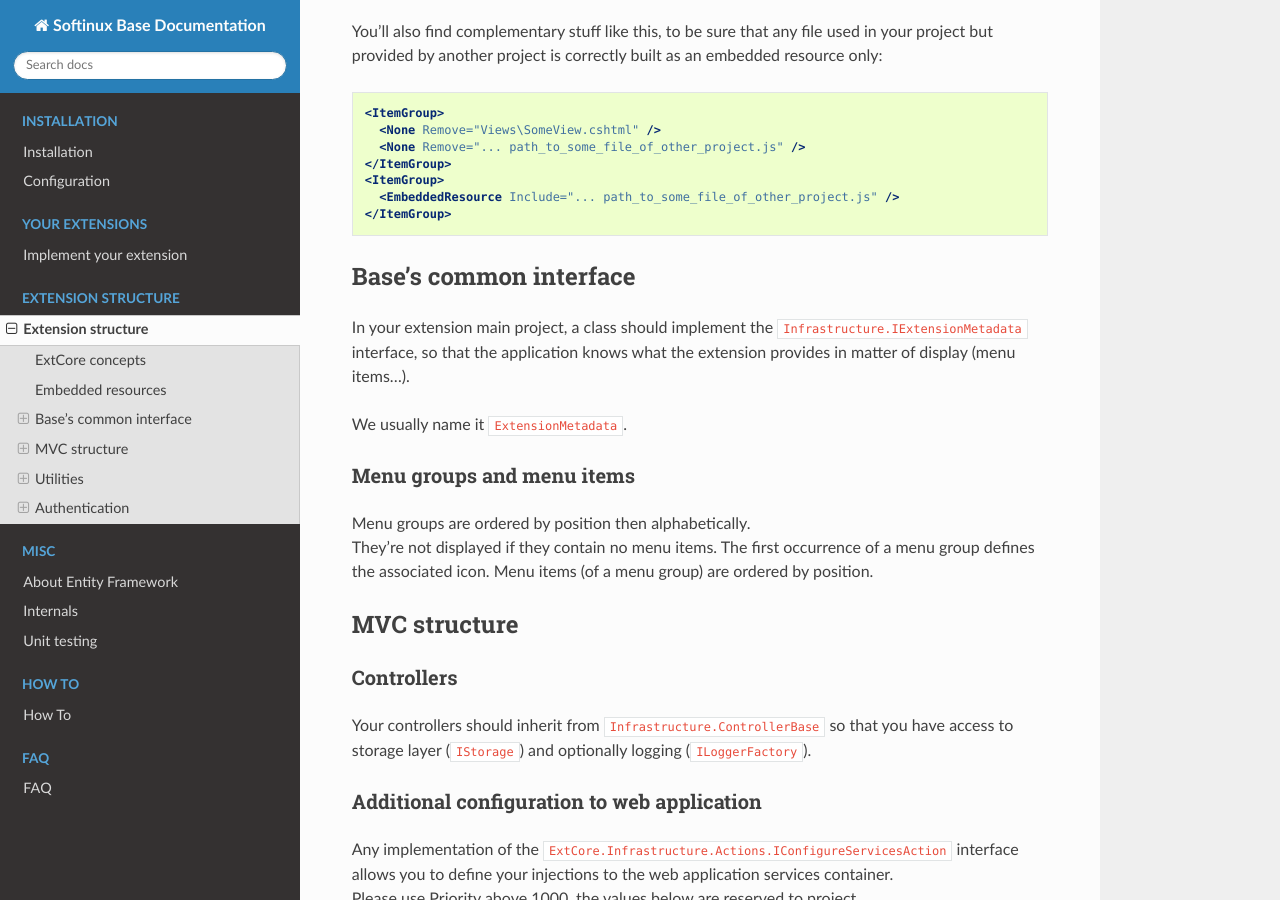
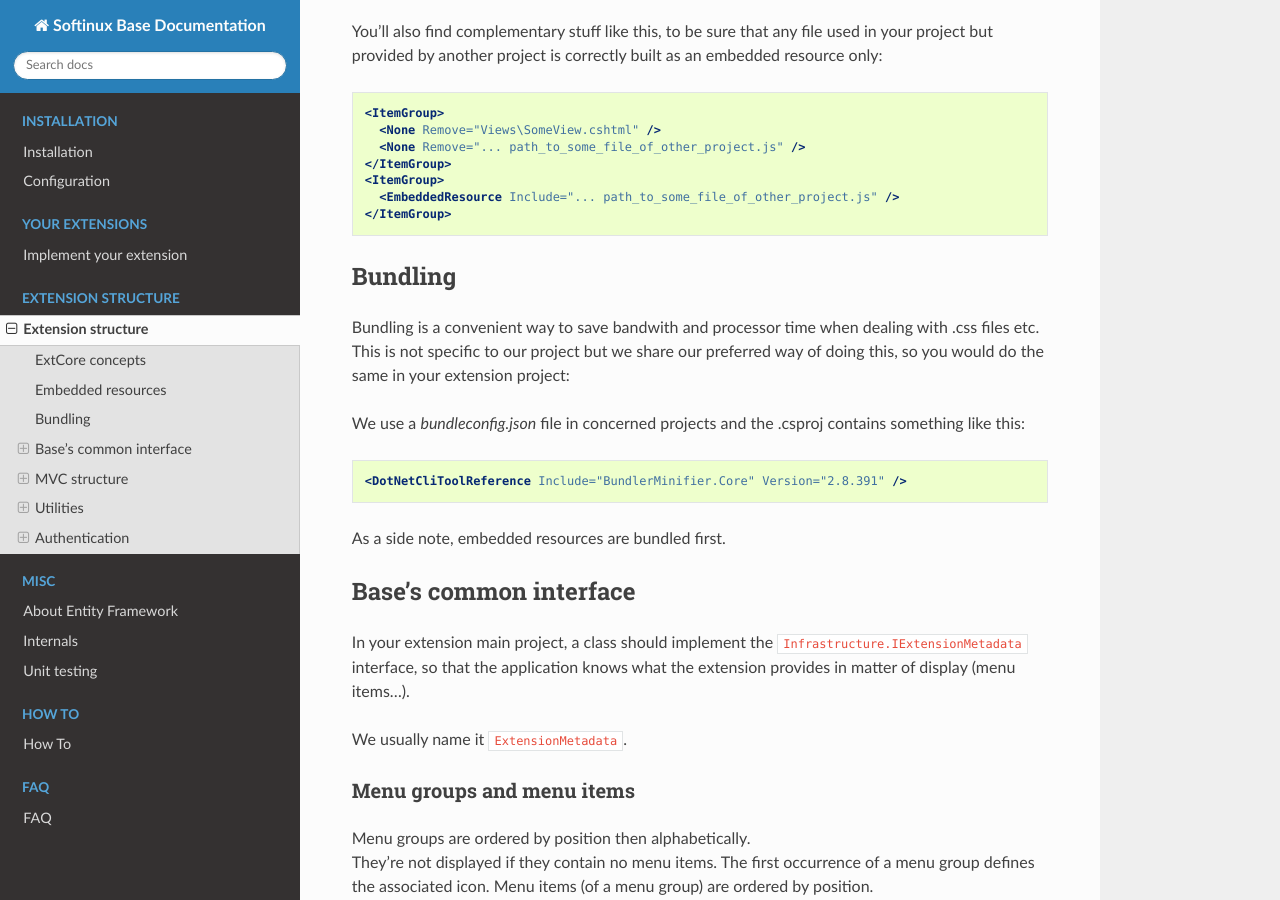
Before and after one commit to SOFTINUX/Base_Doc, a Sphinx documentation site: the page built from source/extension_structure.rst, in a window 1280 px wide and 900 px high, scrolled down 568 px. Built offline with Sphinx 7.4.7 and the Read the Docs theme 2.0.0, drawn with Linux system fonts in a browser that asks for light colours.

Commit message:
SOFB-51: add note about bundling

```diff
--- a/source/extension_structure.rst
+++ b/source/extension_structure.rst
@@ -32,6 +32,20 @@ is correctly built as an embedded resource only:
   <ItemGroup>
     <EmbeddedResource Include="... path_to_some_file_of_other_project.js" />
   </ItemGroup>
+
+Bundling
+========
+Bundling is a convenient way to save bandwith and processor time when dealing with .css files etc.
+This is not specific to our project but we share our preferred way of doing this,
+so you would do the same in your extension project:
+
+We use a `bundleconfig.json` file in concerned projects and the .csproj contains something like this:
+
+.. code-block:: xml
+
+  <DotNetCliToolReference Include="BundlerMinifier.Core" Version="2.8.391" />
+
+As a side note, embedded resources are bundled first.
 
 Base's common interface
 =======================
--- a/source/installation-v2.rst
+++ b/source/installation-v2.rst
@@ -32,7 +32,7 @@ src/SoftinuxBaseSample.WebApplication/Extensions/*
 Edit your webapp's Program.cs, it should look like:
 
 .. code-block:: csharp
-        public class Program
+    public class Program
     {
         public static void Main(string[] args)
         {
```
